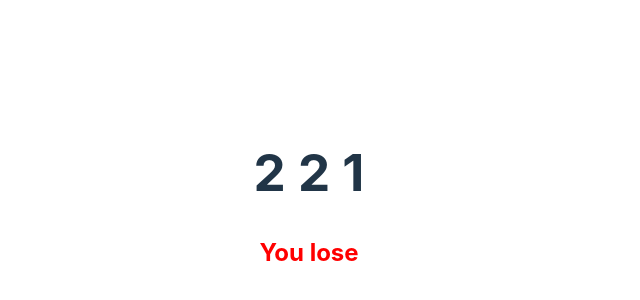
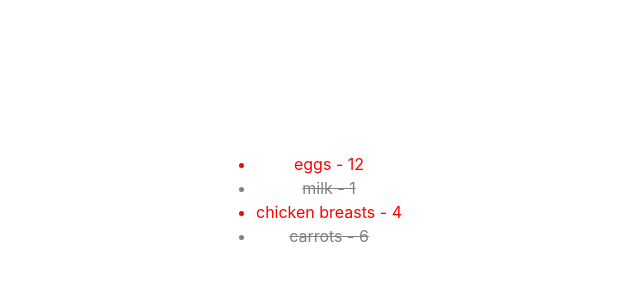
Before and after one commit to brunopenner/React-Vite, a React (Vite) app: page / in a window 1280 px wide. Shown: the part 200-500 px from the top of the page, without its empty margins (331-971 px from the left). Built offline with nearby package versions, Linux system fonts and the light colour scheme.

Commit message:
#629. Creating A Shopping List Component

```diff
--- a/src/App.jsx
+++ b/src/App.jsx
@@ -7,26 +7,35 @@ import DoubleDice from './DoubleDice'
 import Heading from './assets/Heading'
 import ColorList from './ColorList'
 import Slots from './Slots'
+import ShoppingList from "./ShoppingList";
+
+const data = [
+  {item: 'eggs', quantity: 12, completed: false},
+  {item: 'milk', quantity: 1, completed: true},
+  {item: 'chicken breasts', quantity: 4, completed: false},
+  {item: 'carrots', quantity: 6, completed: true},
+]
 
 function App() {
 
   return (
     <div>
+      <ShoppingList items={data} />
       {/* <Greeter person="Bill" from="Colt"/>
       <Greeter from="Colt"/>
       <Greeter person="Arthur"/>
       <Die numSides={20}/>
       <Die numSides={6}/>
-      <Die numSides={10}/> */}
-      {/* <ListPicker values={[1,2,3]} />
-      <ListPicker values={["a","b","c"]} /> */}
-      {/* <Heading color="magenta" text="Welcome" fontSize="20px"/>
+      <Die numSides={10}/>
+      <ListPicker values={[1,2,3]} />
+      <ListPicker values={["a","b","c"]} />
+      <Heading color="magenta" text="Welcome" fontSize="20px"/>
       <Heading color="teal" text="blah" fontSize="48px"/>
       <DoubleDice />
       <DoubleDice />
 
-      <ColorList colors={["red", "pink", "purple", "teal"]} /> */}
-      <Slots val1={2} val2={2} val3={1}/>
+      <ColorList colors={["red", "pink", "purple", "teal"]} />
+      <Slots val1={2} val2={2} val3={1}/> */}
     </div>
   )
 }
--- /dev/null
+++ b/src/ShoppingList.jsx
@@ -0,0 +1,21 @@
+export default function ShoppingList ({items}) {
+    return (
+        <ul>
+            {items.map(i =>
+            <li style={{
+                color: i.completed ? "grey" : "red",
+                textDecoration: i.completed ? "line-through" : "none",
+            }}>
+                {i.item} - {i.quantity}
+            </li>
+            )}
+        </ul>
+    )
+}
+
+// const data = [
+//     {item: 'eggs', quantity: 12, completed: false},
+//     {item: 'milk', quantity: 1, completed: true},
+//     {item: 'chicken breasts', quantity: 4, completed: false},
+//     {item: 'carrots', quantity: 6, completed: true},
+//   ]
```
